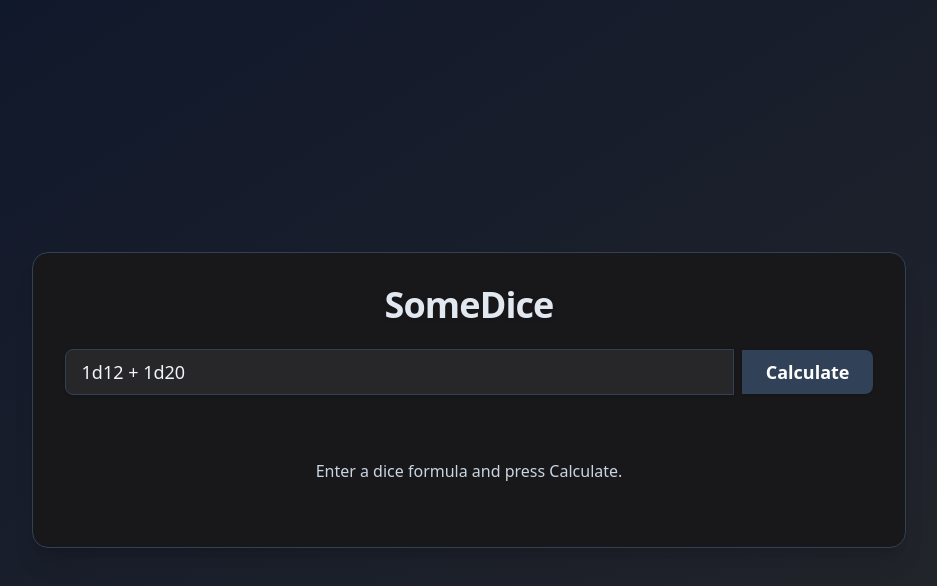
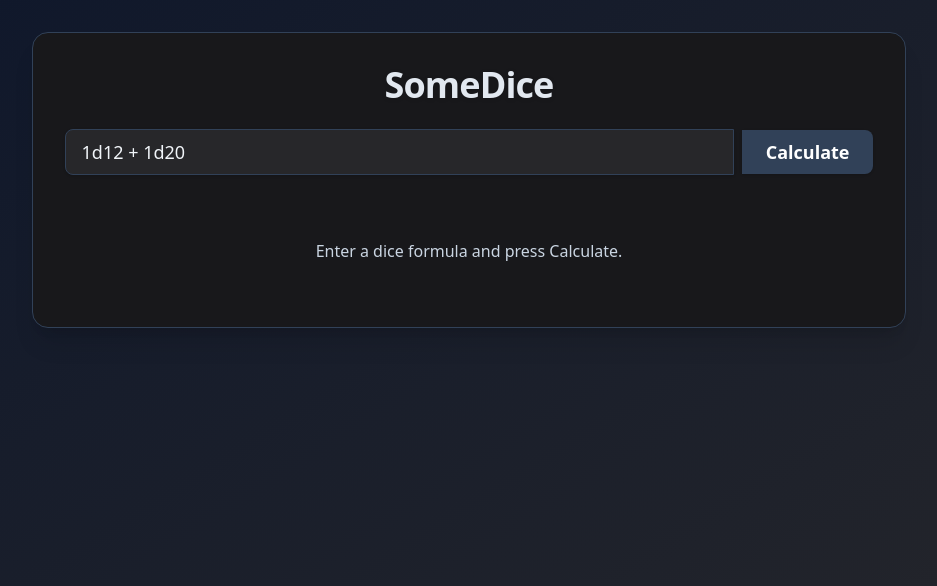
Before and after one commit to simonlary/somedice, a React (Vite) app: page / in a window 1280 px wide. Shown: the top 586 px of the page, without its empty margins (171-1108 px from the left). Built offline with nearby package versions, Linux system fonts and the light colour scheme.

Commit message:
More cleanup

```diff
--- a/index.html
+++ b/index.html
@@ -8,7 +8,7 @@
 
 		<link href="/src/index.css" rel="stylesheet" />
 	</head>
-	<body>
+	<body class="overflow-y-scroll">
 		<div id="root"></div>
 		<script type="module" src="/src/main.tsx"></script>
 	</body>
--- a/src/App.tsx
+++ b/src/App.tsx
@@ -12,7 +12,7 @@ export default function App() {
 	}
 
 	return (
-		<div className="flex min-h-screen flex-col items-center justify-center bg-gradient-to-br from-slate-900 to-zinc-800 p-4">
+		<div className="flex min-h-screen flex-col items-center bg-gradient-to-br from-slate-900 to-zinc-800 p-4">
 			<div className="m-4 flex max-w-full flex-col items-center rounded-2xl border border-slate-700 bg-zinc-900 p-8 shadow-xl">
 				<h1 className="mb-6 text-4xl font-extrabold tracking-tight text-slate-200 drop-shadow">SomeDice</h1>
 				<form onSubmit={handleSubmit} className="mb-8 flex w-full items-center justify-center gap-2">
```
